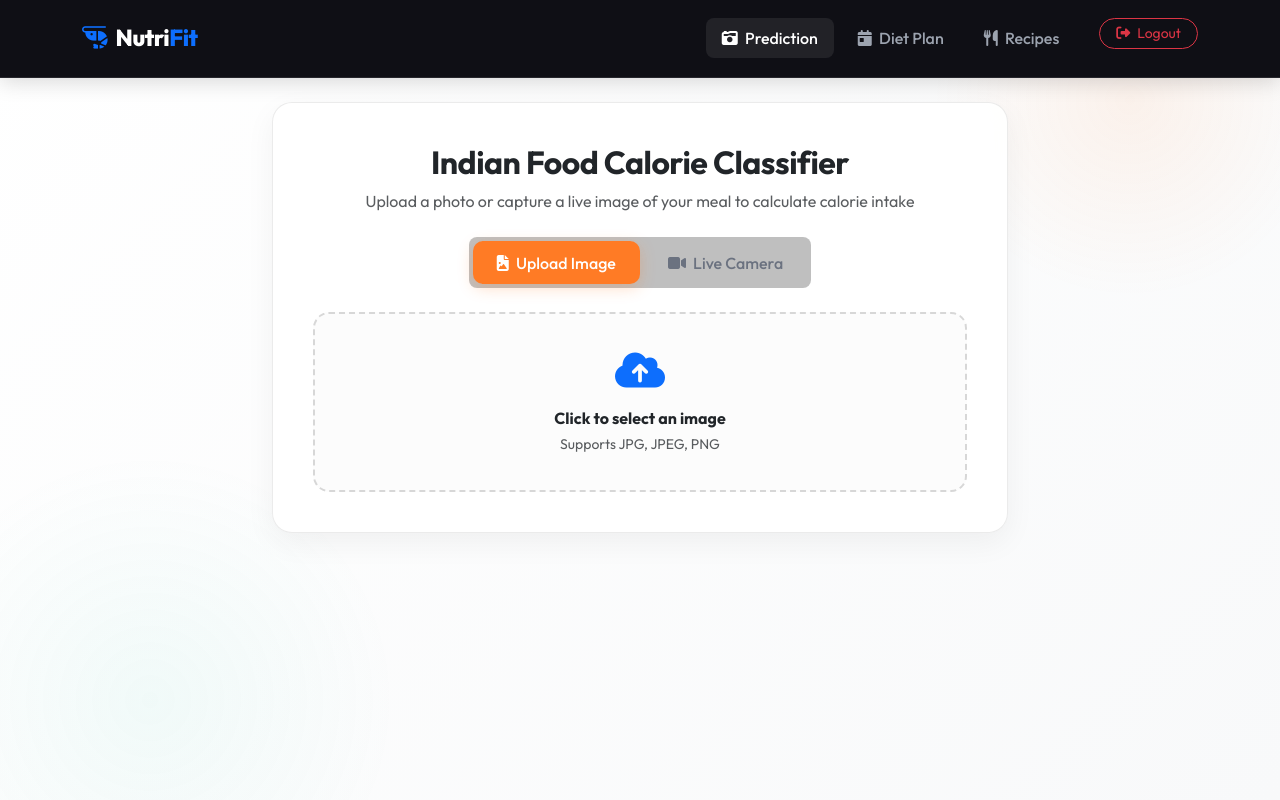
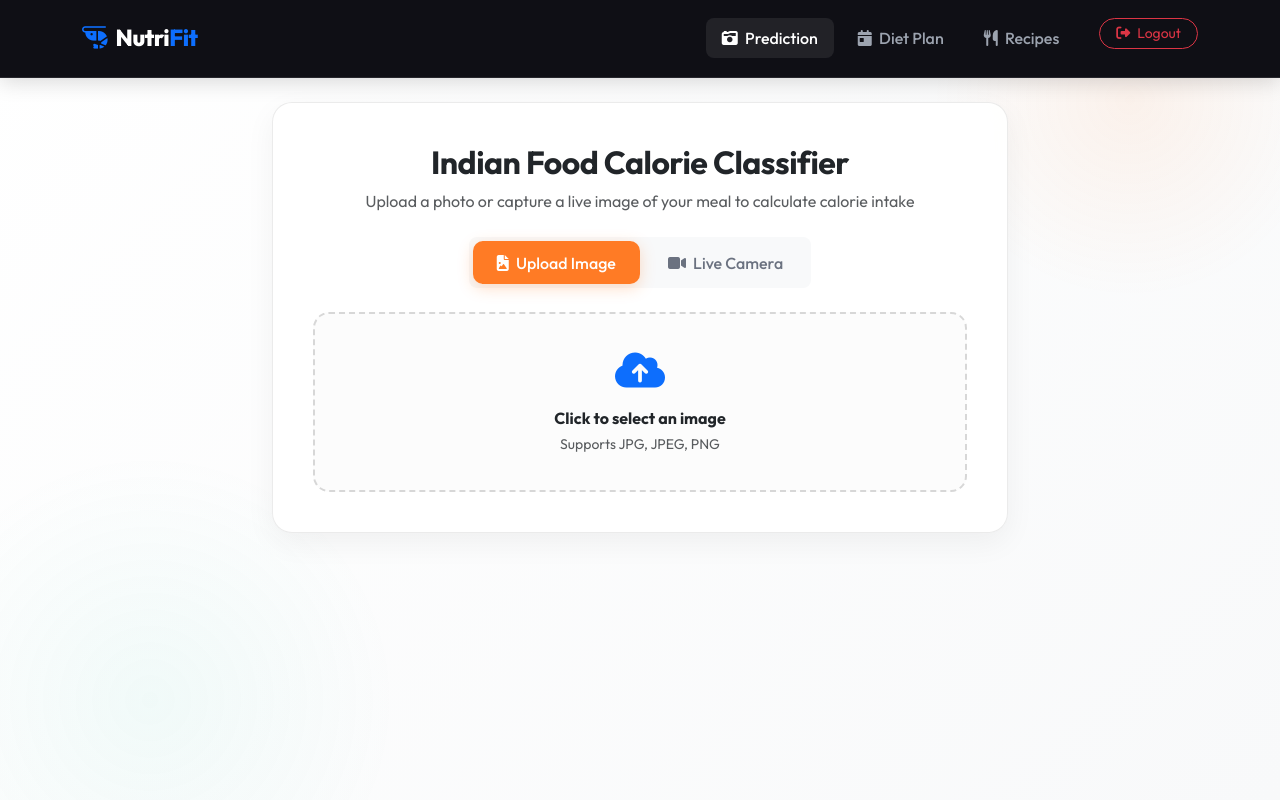
Before and after one commit to jeevitha281103/AI-Driven-Meal-Planning-Tool, a Flask app: page /prediction in a window 1280 px wide. Run offline with Flask 2, Linux system fonts and the light colour scheme; the visitor is signed in with stand-in values (Sample User, id 1).

Commit message:
Remove all black backgrounds from body elements, use bg-light instead

```diff
--- a/static/css/main.css
+++ b/static/css/main.css
@@ -283,8 +283,8 @@ body {
 }
 
 /* Daily meal layout overrides */
-.bg-black.bg-opacity-15 {
-  background-color: rgba(0, 0, 0, 0.02) !important;
+.bg-light {
+  background-color: rgba(248, 249, 250, 1) !important;
 }
 .border-light.border-opacity-5 {
   border-color: rgba(0, 0, 0, 0.05) !important;
--- a/templates/index.html
+++ b/templates/index.html
@@ -13,7 +13,7 @@
 
       <!-- Tab Buttons for Upload vs Live Camera -->
       <div class="d-flex justify-content-center mb-4">
-        <div class="nav nav-pills nav-pills-custom bg-black bg-opacity-25 p-1 rounded-3" id="predictionTabs" role="tablist">
+        <div class="nav nav-pills nav-pills-custom bg-light p-1 rounded-3" id="predictionTabs" role="tablist">
           <button class="nav-link active me-1" id="upload-tab-btn" data-bs-toggle="pill" data-bs-target="#upload-pane" type="button" role="tab" aria-selected="true">
             <i class="fa-solid fa-file-image me-1"></i> Upload Image
           </button>
--- a/templates/plan.html
+++ b/templates/plan.html
@@ -8,7 +8,7 @@
     <div class="glass-panel text-center mb-5">
       <h1 class="display-6 text-dark mb-3">Your Personalized 7-Day Meal Plan</h1>
 
-      <div class="d-inline-flex flex-wrap justify-content-center gap-3 p-3 bg-black bg-opacity-5 rounded-4 border border-dark border-opacity-10">
+      <div class="d-inline-flex flex-wrap justify-content-center gap-3 p-3 bg-light rounded-4 border border-dark border-opacity-10">
         <div class="px-4 py-2 text-center border-end border-dark border-opacity-10">
           <span class="text-muted small d-block mb-1">Calculated BMI</span>
           <span class="fs-4 fw-bold text-primary">{{ bmi }}</span>
@@ -27,12 +27,12 @@
         <div class="glass-panel h-100 p-4">
           <div class="d-flex align-items-center justify-content-between border-bottom border-dark border-opacity-10 pb-3 mb-3">
             <h4 class="text-dark mb-0"><i class="fa-solid fa-calendar-check text-primary me-2"></i>{{ day.day }}</h4>
-            <span class="badge bg-black bg-opacity-5 text-muted border border-dark border-opacity-10 px-3 py-2 rounded-pill small">Daily Plan</span>
+            <span class="badge bg-light text-muted border border-dark border-opacity-10 px-3 py-2 rounded-pill small">Daily Plan</span>
           </div>
 
           <div class="d-flex flex-column gap-3">
             {% for meal, info in day.meals.items() %}
-            <div class="p-3 bg-black bg-opacity-5 rounded-3 border border-dark border-opacity-10 d-flex justify-content-between align-items-center">
+            <div class="p-3 bg-light rounded-3 border border-dark border-opacity-10 d-flex justify-content-between align-items-center">
               <div>
                 <span class="text-primary small fw-bold d-block text-uppercase">{{ meal }}</span>
                 <span class="text-dark fw-medium">{{ info.Item }}</span>
--- a/templates/receipe.html
+++ b/templates/receipe.html
@@ -31,7 +31,7 @@
   <div class="row row-cols-1 row-cols-md-2 row-cols-lg-3 g-4">
     {% for recipe in recipes %}
     <div class="col recipe-card">
-      <div class="card h-100 shadow-sm border border-dark border-opacity-10 bg-black bg-opacity-5 text-dark rounded-4 overflow-hidden"
+      <div class="card h-100 shadow-sm border border-dark border-opacity-10 bg-light text-dark rounded-4 overflow-hidden"
            data-name="{{ recipe[1]|lower }}"
            data-description="{{ recipe[2]|lower }}"
            data-videoid="{{ recipe[3]|lower }}">
```
